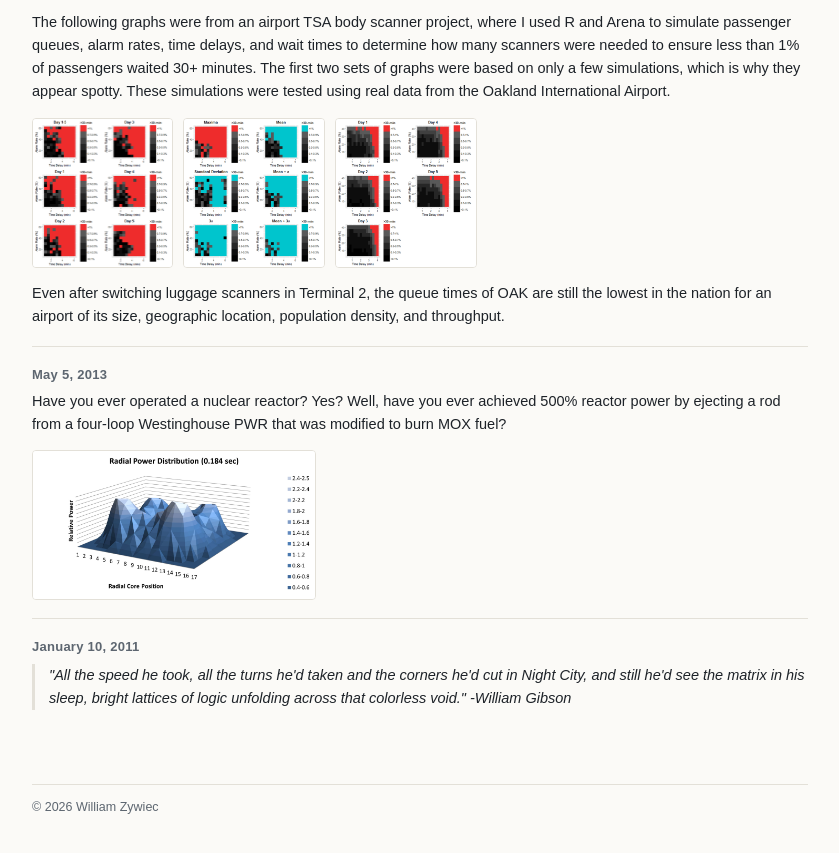
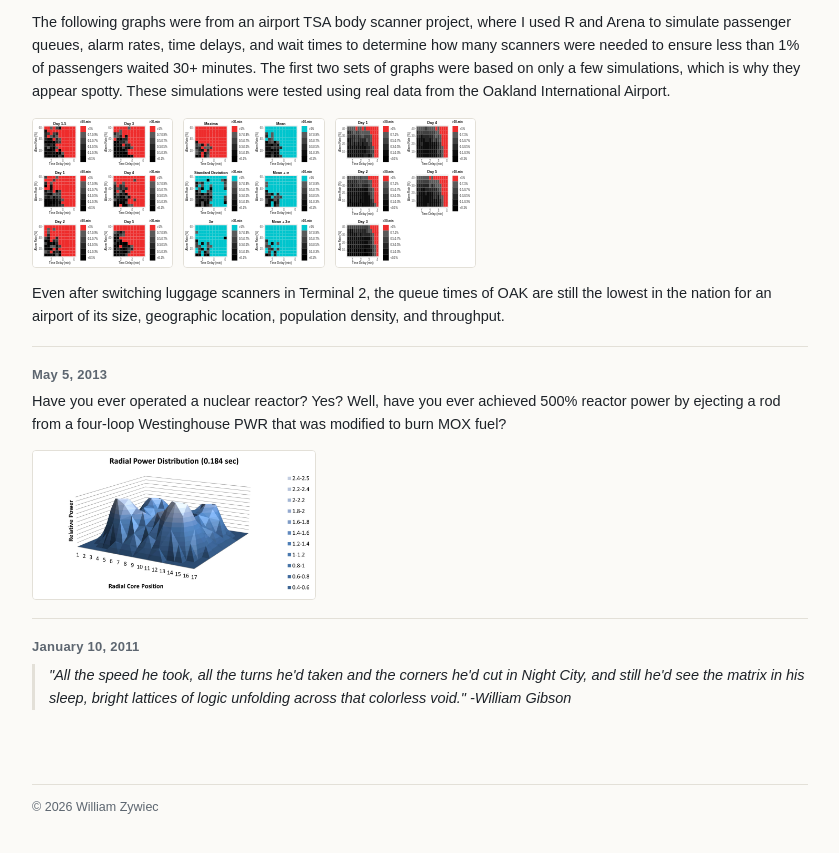
Before and after one commit to willzywiec/willzywiec.github.io, a plain HTML site: page index.html in a window 1280 px wide. Shown: the part 3025-3878 px from the top of the page, without its empty margins (418-1257 px from the left). Drawn offline with Linux system fonts and the light colour scheme.

Commit message:
ARENA queue plots redrawn as SVG
Cell classes read from the old 557 px PNGs (every cell within 2 levels of a
legend color) and redrawn in the same ggplot layout as vector graphics, so
they stay sharp in the zoom view. Old PNGs kept as the source.

Co-Authored-By: Claude Opus 5.5 <noreply@anthropic.com>

```diff
--- a/index.html
+++ b/index.html
@@ -203,7 +203,7 @@ html,body{overflow-x:hidden}
       <p>Here are some graphs from assignments I completed when I was a graduate student at JHU. They were made with R and ggplot2 and formatted to appear as they do in the book <i>Getting Started with Minitab</i>, a piece of software I've never used.</p>
       <div class="figs"><img src="images/columns.png" alt=""><img src="images/graphs.png" alt=""><img src="images/shipping.png" alt=""></div>
       <p>The following graphs were from an airport TSA body scanner project, where I used R and Arena to simulate passenger queues, alarm rates, time delays, and wait times to determine how many scanners were needed to ensure less than 1% of passengers waited 30+ minutes. The first two sets of graphs were based on only a few simulations, which is why they appear spotty. These simulations were tested using real data from the Oakland International Airport.</p>
-      <div class="figs"><img src="images/tile1.png" alt=""><img src="images/tile2.png" alt=""><img src="images/tile3.png" alt=""></div>
+      <div class="figs"><img src="images/tile1.svg" alt=""><img src="images/tile2.svg" alt=""><img src="images/tile3.svg" alt=""></div>
       <p>Even after switching luggage scanners in Terminal 2, the queue times of OAK are still the lowest in the nation for an airport of its size, geographic location, population density, and throughput.</p>
     </article>
 
```
Also changed, not shown: images/tile1.svg (added), images/tile2.svg (added), images/tile3.svg (added).
